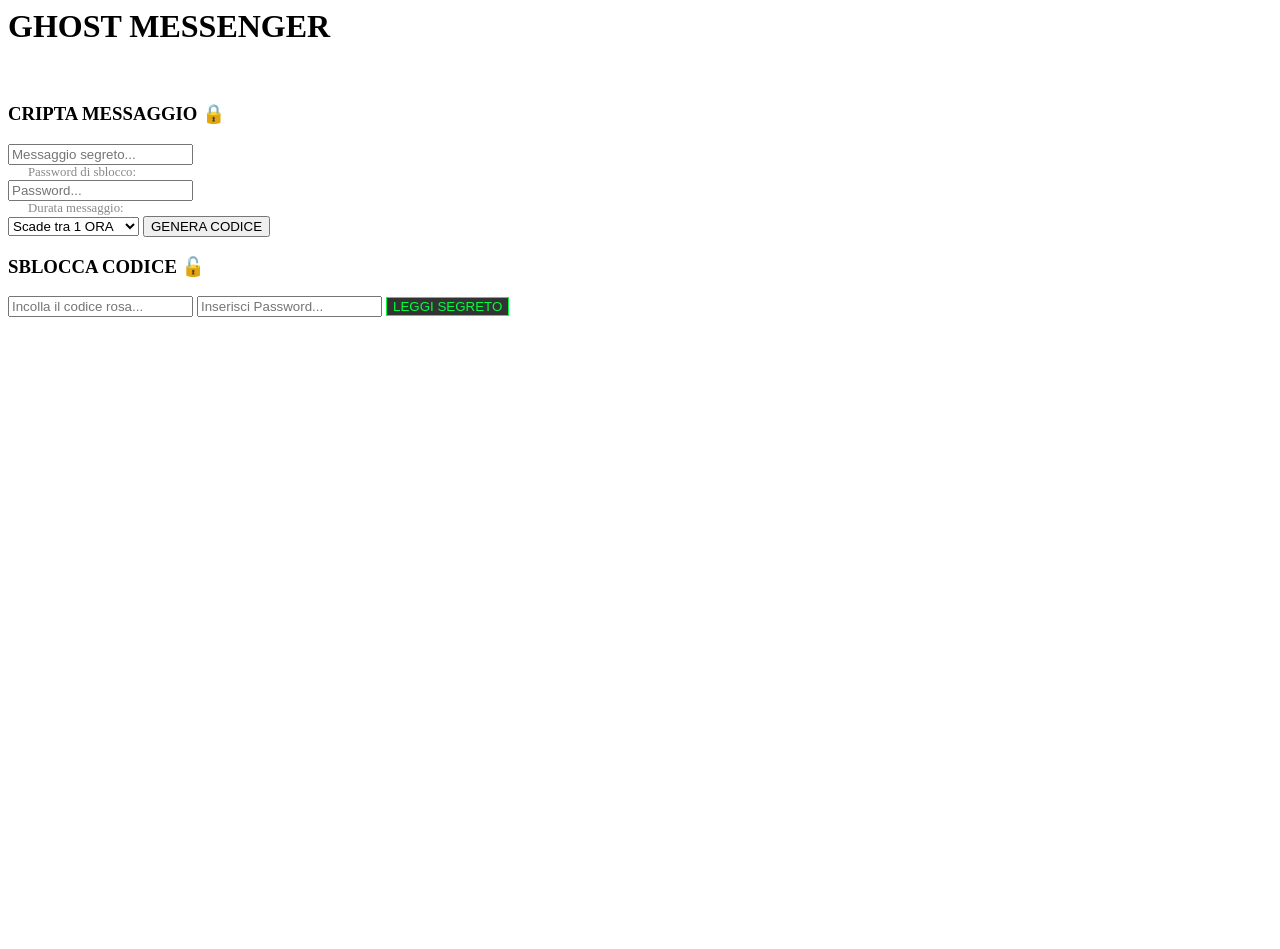
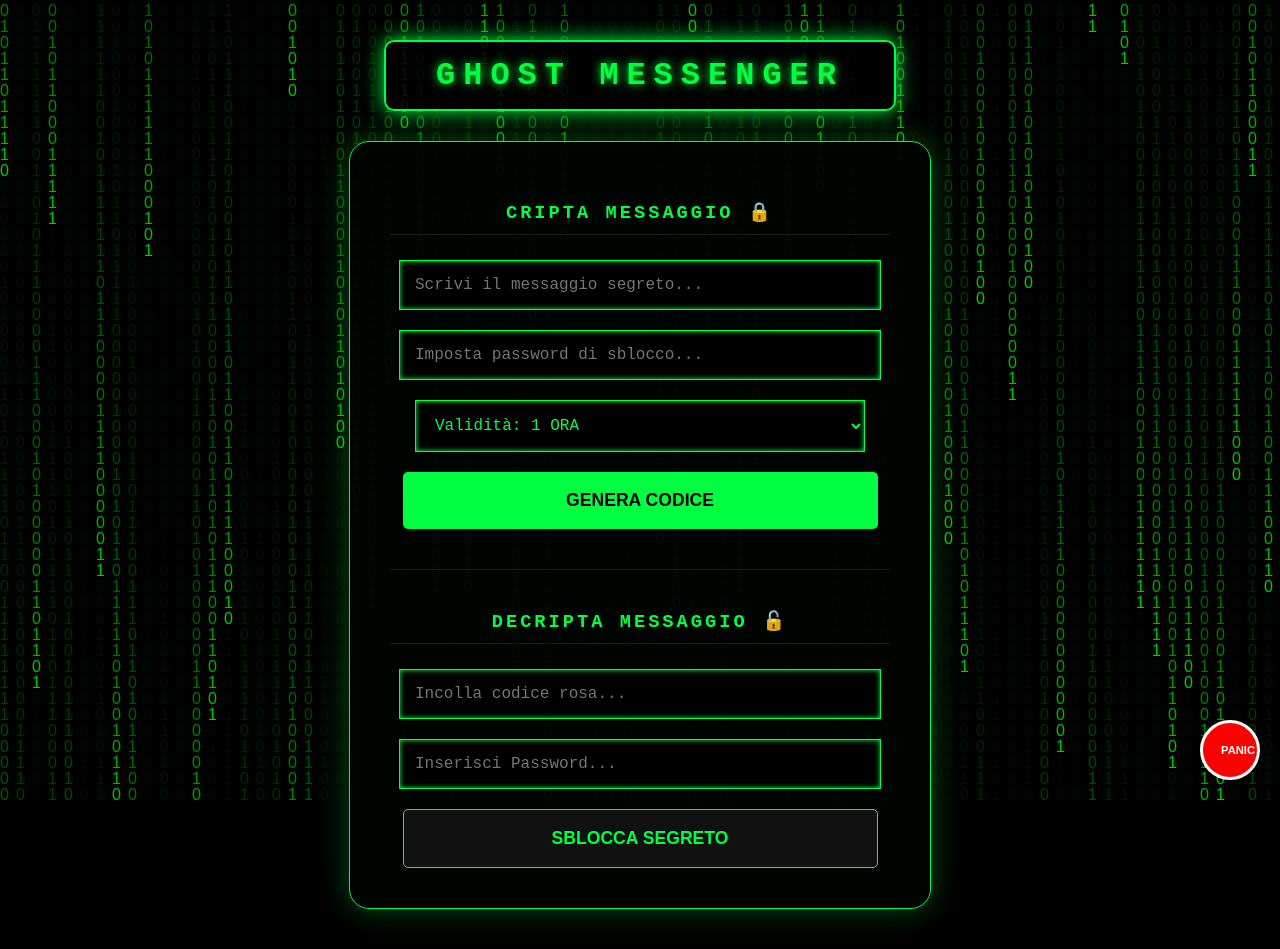
Before and after one commit to dlupinu/ghost-messenger, a Flask app: page / in a window 1280 px wide. Before the commit the page ends 317 px from the top, so only its background shows below. Run offline with Flask 3, Linux system fonts and the light colour scheme.

Commit message:
Update index.html

```diff
--- a/templates/index.html
+++ b/templates/index.html
@@ -1,49 +1,216 @@
-<!-- ... (Mantieni head e stile Matrix dal post precedente) ... -->
+<!DOCTYPE html>
+<html lang="it">
+<head>
+    <meta charset="UTF-8">
+    <title>Ghost Messenger | Matrix Dark</title>
+    <style>
+        /* Sfondo e Atmosfera Dark */
+        body {
+            background-color: #000;
+            margin: 0;
+            overflow-x: hidden;
+            font-family: 'Courier New', monospace;
+            color: #00ff41;
+        }
+
+        #matrix-canvas {
+            position: fixed;
+            top: 0; left: 0;
+            z-index: -1;
+            opacity: 0.8;
+        }
+
+        .main-container {
+            position: relative;
+            z-index: 1;
+            padding: 40px 20px;
+            text-align: center;
+        }
+
+        .title-header {
+            background: rgba(0, 0, 0, 0.85);
+            border: 2px solid #00ff41;
+            display: inline-block;
+            padding: 15px 50px;
+            border-radius: 10px;
+            margin-bottom: 30px;
+            box-shadow: 0 0 20px #00ff41;
+        }
+
+        h1 { margin: 0; letter-spacing: 8px; text-shadow: 0 0 10px #00ff41; font-size: 2em; }
+
+        .box {
+            background: rgba(0, 5, 0, 0.95);
+            border: 1px solid #00ff41;
+            display: inline-block;
+            padding: 40px;
+            border-radius: 20px;
+            box-shadow: 0 0 30px rgba(0, 255, 65, 0.3);
+            width: 500px;
+            max-width: 90%;
+        }
+
+        h3 {
+            text-transform: uppercase;
+            letter-spacing: 3px;
+            margin-bottom: 25px;
+            border-bottom: 1px solid #1a1a1a;
+            padding-bottom: 10px;
+        }
+
+        input, select {
+            background: #000;
+            border: 1px solid #00ff41;
+            color: #00ff41;
+            padding: 15px;
+            width: 90%;
+            outline: none;
+            margin-bottom: 20px;
+            font-family: 'Courier New', monospace;
+            font-size: 1em;
+            box-shadow: inset 0 0 5px #00ff41;
+        }
+
+        /* Pulsanti Animati */
+        button {
+            background: #00ff41;
+            color: #000;
+            border: none;
+            padding: 18px;
+            cursor: pointer;
+            font-weight: bold;
+            text-transform: uppercase;
+            width: 95%;
+            transition: all 0.3s ease; /* Animazione fluida */
+            font-size: 1.1em;
+            border-radius: 5px;
+        }
+
+        button:hover {
+            transform: scale(1.05); /* Si ingrandisce leggermente */
+            background: #000;
+            color: #00ff41;
+            box-shadow: 0 0 25px #00ff41;
+            border: 2px solid #00ff41;
+        }
+
+        button:active {
+            transform: scale(0.98); /* Si schiaccia leggermente al click */
+        }
+
+        .result {
+            word-break: break-all;
+            color: #ff00ea;
+            background: rgba(0, 0, 0, 0.9);
+            padding: 20px;
+            margin-top: 25px;
+            border: 1px dashed #ff00ea;
+            font-size: 1em;
+            box-shadow: 0 0 15px rgba(255, 0, 234, 0.4);
+        }
+
+        .panic-btn {
+            position: fixed; bottom: 20px; right: 20px; width: 60px; height: 60px;
+            background: #ff0000; color: white; border-radius: 50%; border: 3px solid #fff;
+            font-size: 0.7em; cursor: pointer; z-index: 100; transition: 0.3s;
+        }
+        .panic-btn:hover { transform: rotate(90deg) scale(1.2); }
+
+        .divider { border: 0; border-top: 1px solid #1a1a1a; margin: 40px 0; }
+
+        .ghost-pass {
+            -webkit-text-security: disc !important;
+            text-security: disc !important;
+        }
+    </style>
+</head>
+<body>
+
+    <canvas id="matrix-canvas"></canvas>
+    <button class="panic-btn" onclick="location.href='https://google.com'">PANIC</button>
 
     <div class="main-container">
-    <div class="title-header"><h1>GHOST MESSENGER</h1></div>
+        <div class="title-header">
+            <h1>GHOST MESSENGER</h1>
+        </div>
+
         <br>
+
         <div class="box">
-        <!-- CRIPTA -->
-        <h3>CRIPTA MESSAGGIO 🔒</h3>
+            <!-- SEZIONE CRIPTA -->
+            <h3>Cripta Messaggio 🔒</h3>
             <form action="/encrypt" method="post" autocomplete="off">
-            <input type="text" name="message" placeholder="Messaggio segreto..." required>
-
-            <span style="color:#888; font-size:0.8em; display:block; text-align:left; margin-left:20px;">Password di sblocco:</span>
-            <input type="text" name="psw" class="ghost-pass" placeholder="Password..." required>
-
-            <span style="color:#888; font-size:0.8em; display:block; text-align:left; margin-left:20px;">Durata messaggio:</span>
+                <input type="text" name="message" placeholder="Scrivi il messaggio segreto..." required>
+                <input type="text" name="psw" class="ghost-pass" placeholder="Imposta password di sblocco..." required>
                 <select name="expiry">
-                <option value="1">Scade tra 1 ORA</option>
-                <option value="24">Scade tra 24 ORE</option>
+                    <option value="1">Validità: 1 ORA</option>
+                    <option value="24">Validità: 24 ORE</option>
                 </select>
-
-            <button type="submit">GENERA CODICE</button>
+                <button type="submit">Genera Codice</button>
             </form>
 
             {% if encrypted %}
             <div class="result">
-            <span id="copyTarget">{{ encrypted }}</span><br>
-            <button type="button" class="copy-btn" onclick="copyText()">📑 COPIA</button>
+                <strong>CODICE GENERATO:</strong><br><br>
+                <span id="target">{{ encrypted }}</span><br><br>
+                <button onclick="copyIt()" style="padding: 10px; font-size: 0.8em; background: #ff00ea; color: white;">Copia Codice</button>
             </div>
             {% endif %}
 
             <div class="divider"></div>
 
-        <!-- DECRIPTA -->
-        <h3>SBLOCCA CODICE 🔓</h3>
+            <!-- SEZIONE DECRIPTA -->
+            <h3>Decripta Messaggio 🔓</h3>
             <form action="/decrypt" method="post" autocomplete="off">
-            <input type="text" name="code" placeholder="Incolla il codice rosa..." required>
+                <input type="text" name="code" placeholder="Incolla codice rosa..." required>
                 <input type="text" name="psw" class="ghost-pass" placeholder="Inserisci Password..." required>
-            <button type="submit" style="background: #333; color: #00ff41; border: 1px solid #00ff41;">LEGGI SEGRETO</button>
+                <button type="submit" style="background: #111; color: #00ff41; border: 1px solid #00ff41;">Sblocca Segreto</button>
             </form>
 
             {% if decrypted %}
-        <div class="result" style="color: #00ff41; border-color: #00ff41;">
-            <strong>RISULTATO:</strong><br>{{ decrypted }}
+            <div class="result" style="color: #00ff41; border-color: #00ff41; border-style: solid;">
+                <strong>MESSAGGIO SBLOCCATO:</strong><br><br>
+                {{ decrypted }}
             </div>
             {% endif %}
         </div>
     </div>
 
-<!-- ... (Mantieni Script Matrix e Panic Mode) ... -->
+    <script>
+        // Effetto Matrix
+        const canvas = document.getElementById('matrix-canvas');
+        const ctx = canvas.getContext('2d');
+        canvas.width = window.innerWidth;
+        canvas.height = window.innerHeight;
+        const letters = "010101010101010101010101010101";
+        const fontSize = 16;
+        const columns = canvas.width / fontSize;
+        const drops = Array(Math.floor(columns)).fill(1);
+
+        function draw() {
+            ctx.fillStyle = "rgba(0, 0, 0, 0.05)";
+            ctx.fillRect(0, 0, canvas.width, canvas.height);
+            ctx.fillStyle = "#0F0";
+            ctx.font = fontSize + "px arial";
+            for (let i = 0; i < drops.length; i++) {
+                const text = letters.charAt(Math.floor(Math.random() * letters.length));
+                ctx.fillText(text, i * fontSize, drops[i] * fontSize);
+                if (drops[i] * fontSize > canvas.height && Math.random() > 0.975) drops[i] = 0;
+                drops[i]++;
+            }
+        }
+        setInterval(draw, 33);
+
+        function copyIt() {
+            const t = document.getElementById('target').innerText;
+            navigator.clipboard.writeText(t);
+            alert("Copiato!");
+        }
+
+        window.addEventListener('resize', () => {
+            canvas.width = window.innerWidth;
+            canvas.height = window.innerHeight;
+        });
+    </script>
+</body>
+</html>
```
Lines whose indentation alone changed are shown as unchanged.
